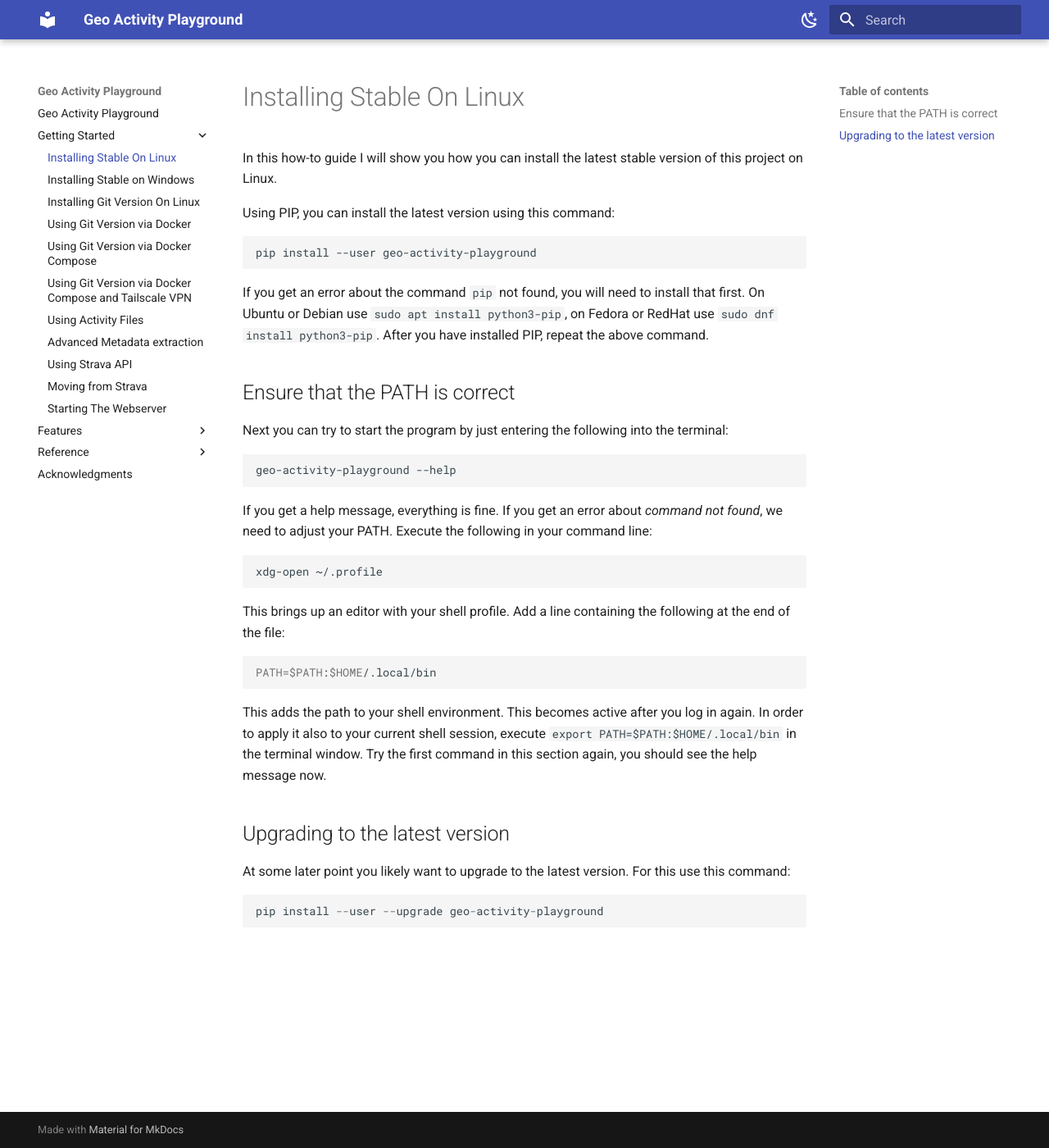
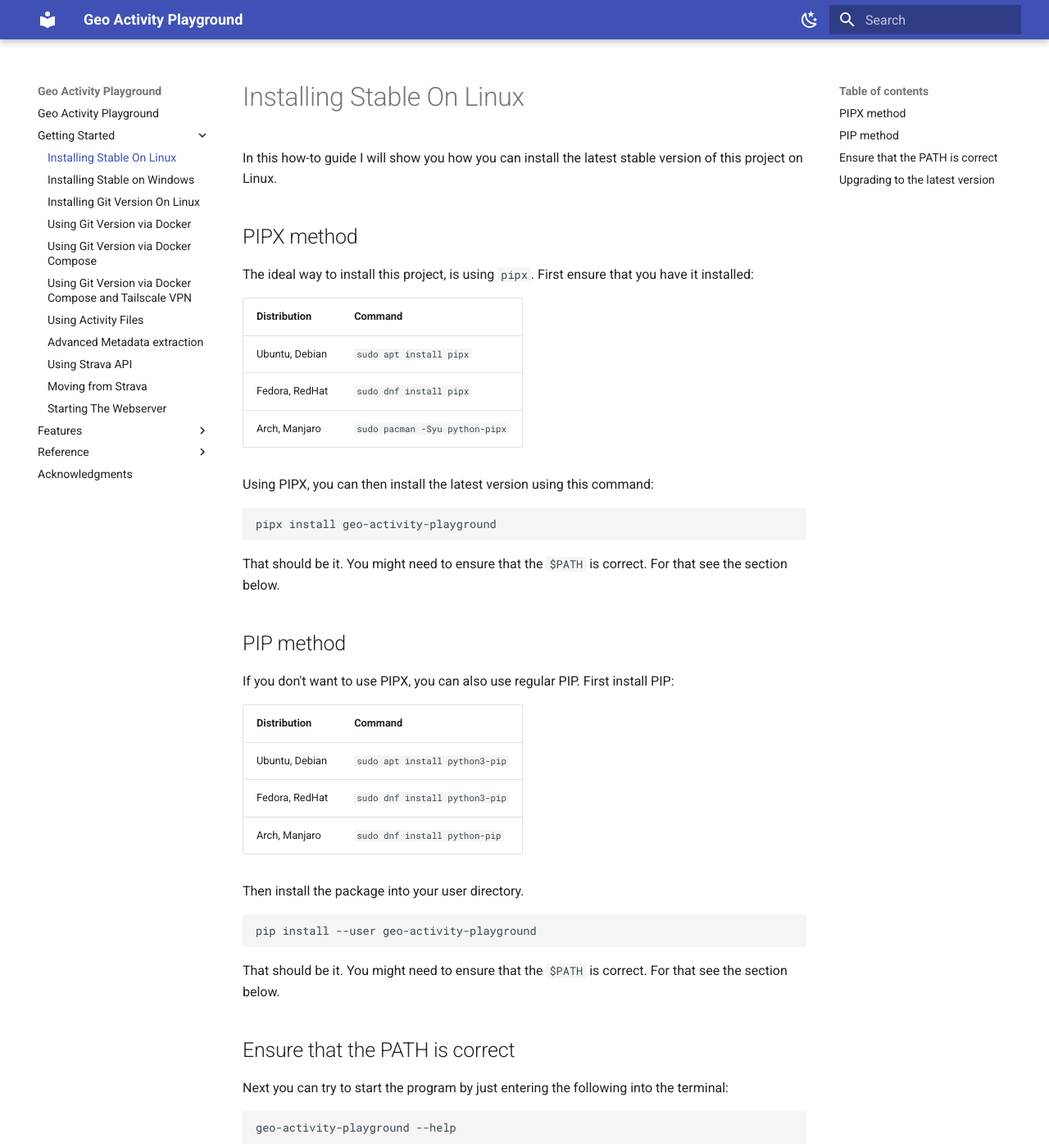
Before and after one commit to martin-ueding/geo-activity-playground, an MkDocs documentation site: the page built from docs/getting-started/installing-stable-on-linux.md, in a window 1280 px wide and 1400 px high. Shown: the whole window at 82% size. Built offline with MkDocs 1.6.1 and Material for MkDocs 9.7.7, drawn with Linux system fonts in a browser that asks for light colours; some of the changed text lies outside the part shown.

Commit message:
Make installation more clear with pipx

````diff
--- a/docs/getting-started/installing-stable-on-linux.md
+++ b/docs/getting-started/installing-stable-on-linux.md
@@ -2,13 +2,41 @@
 
 In this how-to guide I will show you how you can install the latest stable version of this project on Linux.
 
-Using PIP, you can install the latest version using this command:
+## PIPX method
+
+The ideal way to install this project, is using `pipx`. First ensure that you have it installed:
+
+| Distribution | Command |
+| --- | --- |
+| Ubuntu, Debian | `sudo apt install pipx` |
+| Fedora, RedHat | `sudo dnf install pipx` |
+| Arch, Manjaro | `sudo pacman -Syu python-pipx` |
+
+Using PIPX, you can then install the latest version using this command:
+
+```bash
+pipx install geo-activity-playground
+```
+
+That should be it. You might need to ensure that the `$PATH` is correct. For that see the section below.
+
+## PIP method
+
+If you don't want to use PIPX, you can also use regular PIP. First install PIP:
+
+| Distribution | Command |
+| --- | --- |
+| Ubuntu, Debian | `sudo apt install python3-pip` |
+| Fedora, RedHat | `sudo dnf install python3-pip` |
+| Arch, Manjaro | `sudo dnf install python-pip` |
+
+Then install the package into your user directory.
 
 ```bash
 pip install --user geo-activity-playground
 ```
 
-If you get an error about the command `pip` not found, you will need to install that first. On Ubuntu or Debian use `sudo apt install python3-pip`, on Fedora or RedHat use `sudo dnf install python3-pip`. After you have installed PIP, repeat the above command.
+That should be it. You might need to ensure that the `$PATH` is correct. For that see the section below.
 
 ## Ensure that the PATH is correct
 
@@ -34,8 +62,14 @@ This adds the path to your shell environment. This becomes active after you log
 
 ## Upgrading to the latest version
 
-At some later point you likely want to upgrade to the latest version. For this use this command:
+At some later point you likely want to upgrade to the latest version. For this use this command if you used PIPX:
 
-```python
+```bash
+pipx upgrade geo-activity-playground
+```
+
+If you used PIP, use this:
+
+```bash
 pip install --user --upgrade geo-activity-playground
 ```
````
